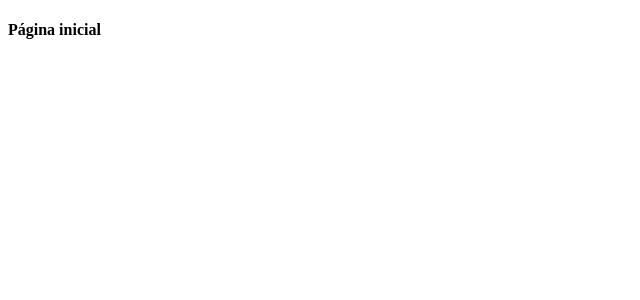
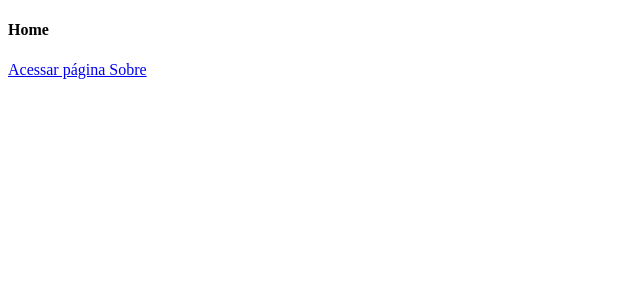
Before and after one commit to Hanmacaio/teste-1, a Next.js app: page / in a window 1280 px wide. Shown: the top 300 px of the page, without its empty margins (0-640 px from the left). Built offline with nearby package versions, Linux system fonts and the light colour scheme.

Commit message:
teste de Link

```diff
--- a/pages/index.js
+++ b/pages/index.js
@@ -1,7 +1,13 @@
-import { useState } from 'react';
+import Link from 'next/link';
 
 function Home(){
-    return<h4>Página inicial</h4>
+    return(<div>
+        <h4>Home</h4>
+
+        <Link href="/Sobre">
+            <a>Acessar página Sobre</a>
+        </Link>
+    </div>)
 }
 
 export default Home
```
Also changed, not shown: pages/sobre.js (added, +13 -0 lines).
